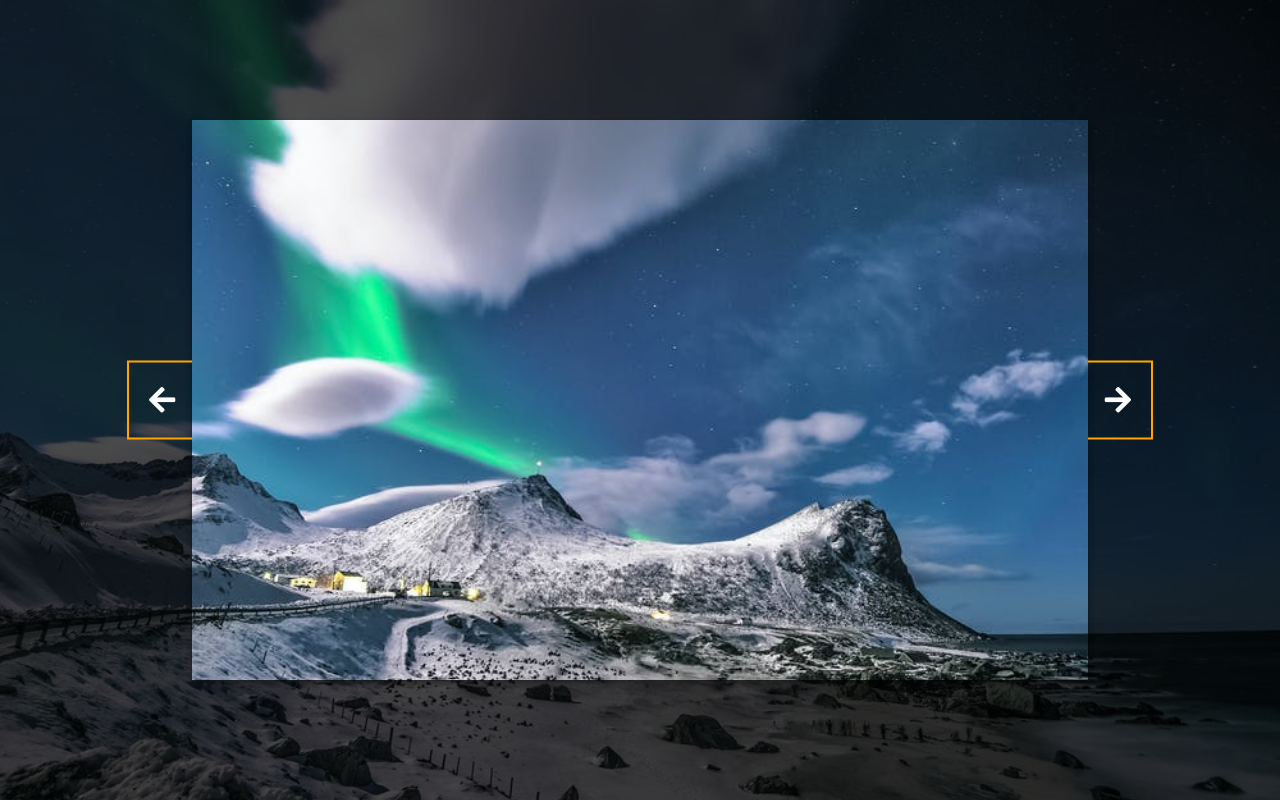
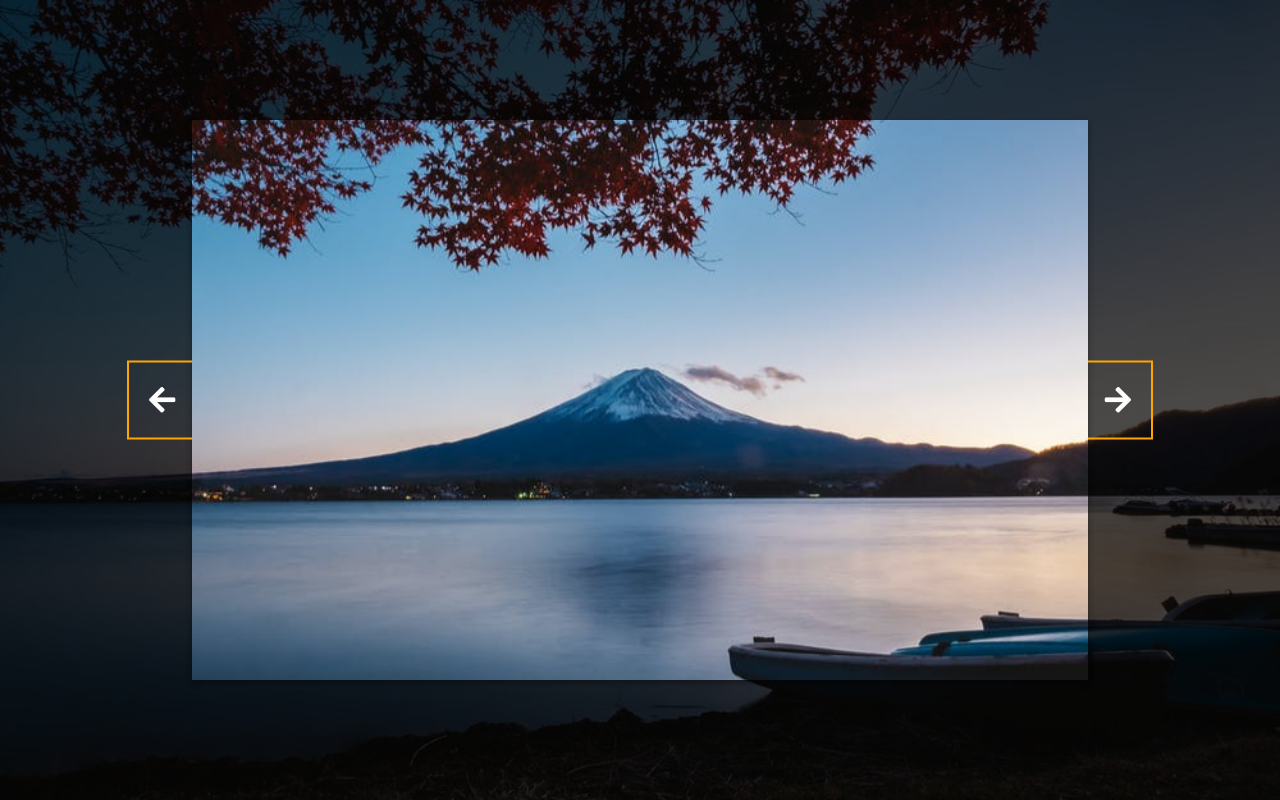
Before and after one commit to subhamBharadwaz/background-slider-js, a plain HTML site: page index.html in a window 1280 px wide. Both pictures are taken after a click on the element 162 px from the left and 400 px from the top of the page. Drawn offline with Linux system fonts and the light colour scheme.

Commit message:
added sliding functionality

```diff
--- a/app.js
+++ b/app.js
@@ -0,0 +1,39 @@
+const body = document.body;
+const slides = document.querySelectorAll('.slide');
+
+const leftBtn = document.getElementById('left');
+const rightBtn = document.getElementById('right');
+
+let activeSlide = 0;
+
+rightBtn.addEventListener('click', () => {
+  activeSlide++;
+  if (activeSlide > slides.length - 1) {
+    activeSlide = 0;
+  }
+  setBgToBody();
+  setActiveSlide();
+});
+
+leftBtn.addEventListener('click', () => {
+  activeSlide--;
+  if (activeSlide < 0) {
+    activeSlide = slides.length - 1;
+  }
+  setBgToBody();
+  setActiveSlide();
+});
+
+setBgToBody();
+
+function setBgToBody() {
+  body.style.backgroundImage = slides[activeSlide].style.backgroundImage;
+}
+
+function setActiveSlide() {
+  slides.forEach((slide) => {
+    slide.classList.remove('active');
+  });
+
+  slides[activeSlide].classList.add('active');
+}
--- a/index.html
+++ b/index.html
@@ -25,7 +25,7 @@
         <i class="fas fa-arrow-left"></i>
       </buttons>
 
-      <buttons class="arrow right-arrow" id="left">
+      <buttons class="arrow right-arrow" id="right">
         <i class="fas fa-arrow-right"></i>
       </buttons>
     </div>
--- a/style.css
+++ b/style.css
@@ -15,7 +15,6 @@ body {
   height: 100vh;
   margin: 0;
 
-  background-image: url('./img/1.jpg');
   background-position: center center;
   background-size: cover;
 
```
